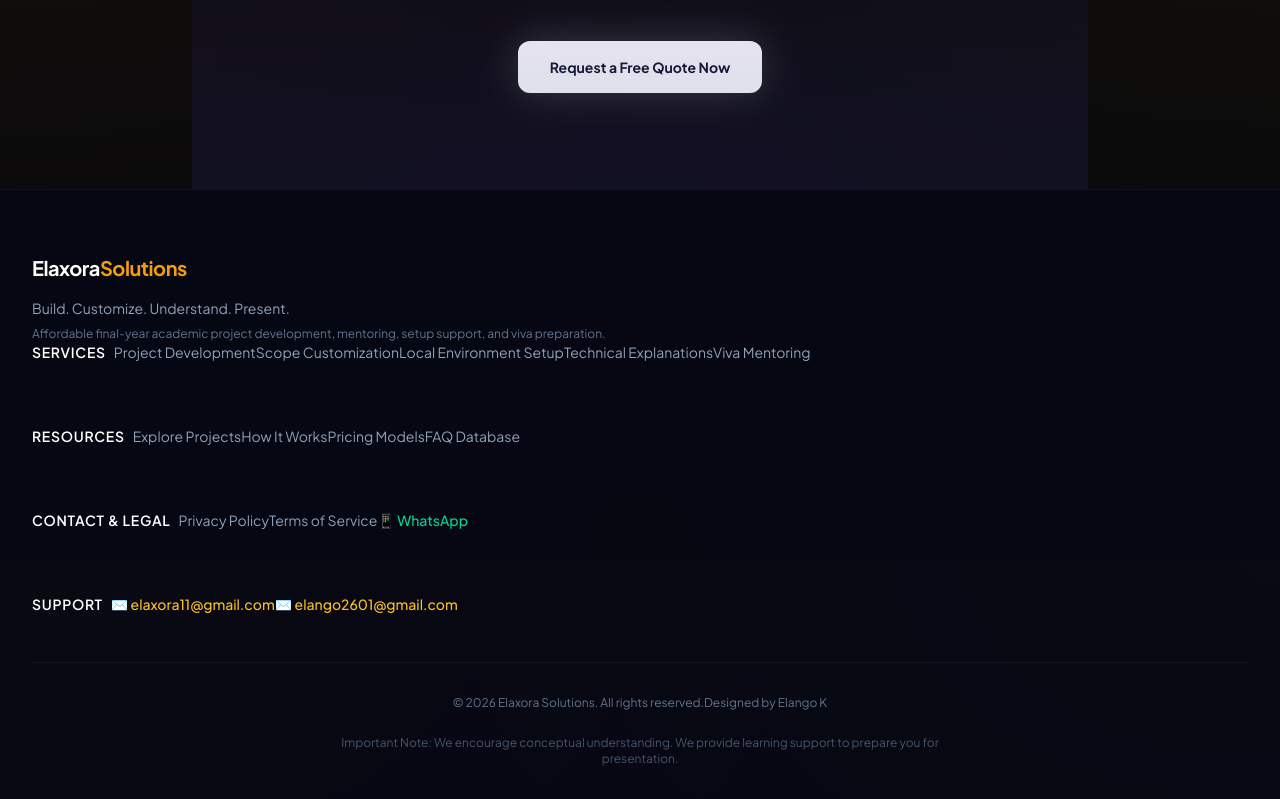
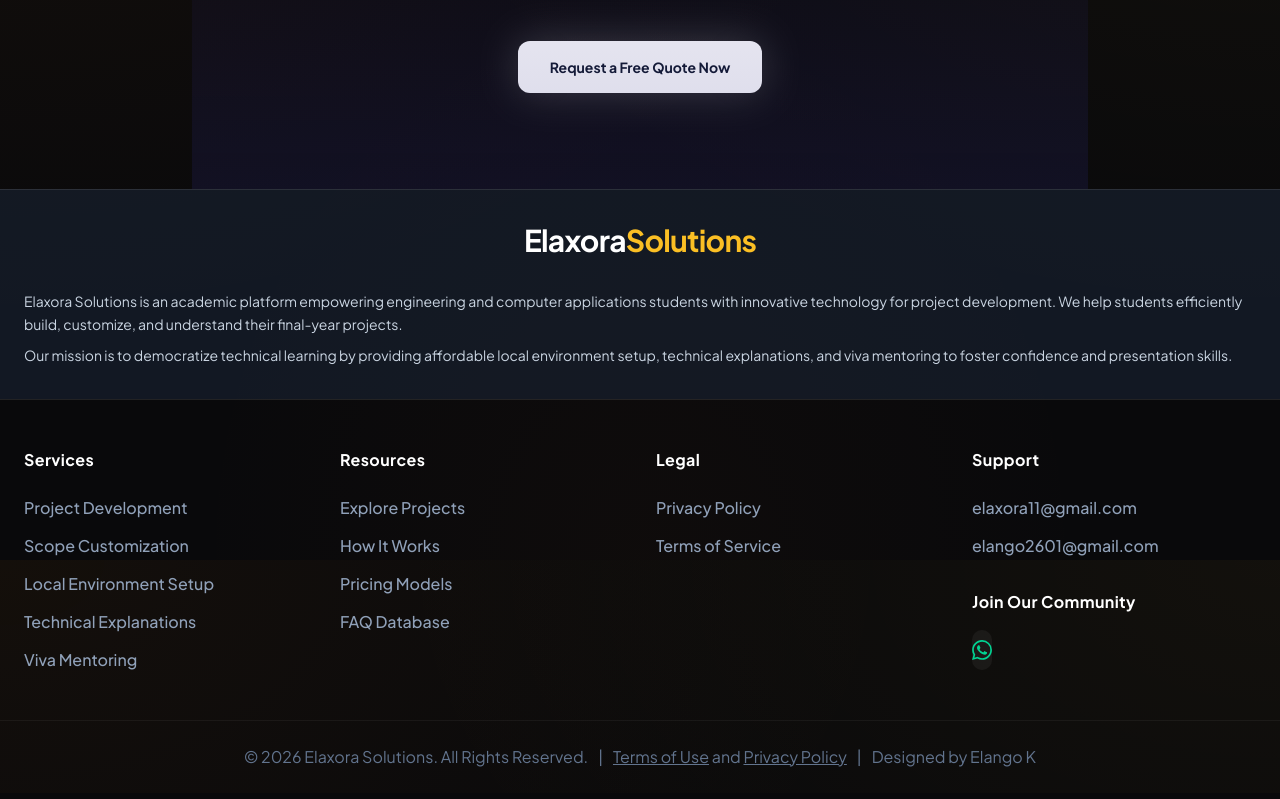
Before and after one commit to elango2601/Elaxora_Project, a Next.js app in the folder frontend/: page / in a window 1280 px wide. Shown: the part 3440-4239 px from the top of the page. Built offline with nearby package versions, Linux system fonts and the light colour scheme; no server answers.

Commit message:
Redesign footer to match exact eKomn reference layout

```diff
--- a/frontend/src/components/Footer.tsx
+++ b/frontend/src/components/Footer.tsx
@@ -2,46 +2,55 @@ import Link from "next/link";
 
 export default function Footer() {
   return (
-    <footer className="border-t border-white/5 bg-slate-950/60 pt-16 pb-8">
-      <div className="mx-auto max-w-7xl px-4 sm:px-6 lg:px-8">
-        <div className="flex flex-col lg:flex-row justify-between gap-12 lg:gap-24 mb-12">
+    <footer className="text-white">
 
-          {/* Left Side: Brand (Elaxora Solution) */}
-          <div className="w-full lg:w-1/3">
-            <Link href="/" className="flex items-center space-x-2 mb-4">
-              <span className="text-xl font-bold tracking-tight text-white">
-                Elaxora<span className="text-brand-primary text-indigo-500">Solutions</span>
+      {/* Top Band - Logo & Description */}
+      <div className="bg-slate-800/50 border-t border-white/10">
+        <div className="max-w-[1400px] mx-auto px-6 py-8 lg:py-12 flex flex-col lg:flex-row items-center lg:items-start gap-8">
+
+          {/* Logo Area */}
+          <div className="w-full lg:w-[25%] flex justify-center lg:justify-start">
+            <Link href="/" className="flex items-center space-x-2">
+              <span className="text-3xl font-bold tracking-tight text-white">
+                Elaxora<span className="text-indigo-400">Solutions</span>
               </span>
             </Link>
-            <p className="text-sm text-slate-400 mb-2 pr-4">
-              Build. Customize. Understand. Present.
+          </div>
+
+          {/* Text Description Area */}
+          <div className="w-full lg:w-[75%] text-sm text-slate-300 leading-relaxed text-center lg:text-left">
+            <p className="mb-2">
+              Elaxora Solutions is an academic platform empowering engineering and computer applications students with innovative technology for project development. We help students efficiently build, customize, and understand their final-year projects.
             </p>
-            <p className="text-xs text-slate-500 pr-4">
-              Affordable final-year academic project development, mentoring, setup support, and viva preparation.
+            <p>
+              Our mission is to democratize technical learning by providing affordable local environment setup, technical explanations, and viva mentoring to foster confidence and presentation skills.
             </p>
           </div>
 
-          {/* Right Side: Single Column, Multiple Rows */}
-          <div className="w-full lg:w-2/3 flex flex-col space-y-8">
+        </div>
+      </div>
 
-            {/* Services Row */}
-            <div className="flex flex-col md:flex-row md:items-center gap-2 md:gap-6">
-              <h3 className="text-sm font-semibold text-white uppercase tracking-wider min-w-[150px]">Services</h3>
-              <ul className="flex flex-wrap gap-x-6 gap-y-2 text-sm text-slate-400">
-                <li className="hover:text-white cursor-pointer transition-colors">Project Development</li>
-                <li className="hover:text-white cursor-pointer transition-colors">Scope Customization</li>
-                <li className="hover:text-white cursor-pointer transition-colors">Local Environment Setup</li>
-                <li className="hover:text-white cursor-pointer transition-colors">Technical Explanations</li>
-                <li className="hover:text-white cursor-pointer transition-colors">Viva Mentoring</li>
+      {/* Bottom Band - Links Columns */}
+      <div className="bg-[#0f111a] border-t border-white/10">
+        <div className="max-w-[1400px] mx-auto px-6 py-12 lg:py-16">
+          <div className="grid grid-cols-2 md:grid-cols-4 gap-x-8 gap-y-12">
+
+            {/* Column 1: Services */}
+            <div>
+              <h3 className="text-white font-bold text-[15px] mb-6 tracking-wide">Services</h3>
+              <ul className="space-y-3.5 text-[14px] text-slate-400 font-medium">
+                <li><span className="hover:text-white cursor-pointer transition-colors">Project Development</span></li>
+                <li><span className="hover:text-white cursor-pointer transition-colors">Scope Customization</span></li>
+                <li><span className="hover:text-white cursor-pointer transition-colors">Local Environment Setup</span></li>
+                <li><span className="hover:text-white cursor-pointer transition-colors">Technical Explanations</span></li>
+                <li><span className="hover:text-white cursor-pointer transition-colors">Viva Mentoring</span></li>
               </ul>
             </div>
 
-            <div className="w-full h-px bg-white/5"></div>
-
-            {/* Resources Row */}
-            <div className="flex flex-col md:flex-row md:items-center gap-2 md:gap-6">
-              <h3 className="text-sm font-semibold text-white uppercase tracking-wider min-w-[150px]">Resources</h3>
-              <ul className="flex flex-wrap gap-x-6 gap-y-2 text-sm text-slate-400">
+            {/* Column 2: Resources */}
+            <div>
+              <h3 className="text-white font-bold text-[15px] mb-6 tracking-wide">Resources</h3>
+              <ul className="space-y-3.5 text-[14px] text-slate-400 font-medium">
                 <li><Link href="/projects" className="hover:text-white transition-colors">Explore Projects</Link></li>
                 <li><Link href="/how-it-works" className="hover:text-white transition-colors">How It Works</Link></li>
                 <li><Link href="/pricing" className="hover:text-white transition-colors">Pricing Models</Link></li>
@@ -49,49 +58,52 @@ export default function Footer() {
               </ul>
             </div>
 
-            <div className="w-full h-px bg-white/5"></div>
-
-            {/* Contact & Legal Row */}
-            <div className="flex flex-col md:flex-row md:items-center gap-2 md:gap-6">
-              <h3 className="text-sm font-semibold text-white uppercase tracking-wider min-w-[150px]">Contact & Legal</h3>
-              <ul className="flex flex-wrap gap-x-6 gap-y-2 text-sm text-slate-400">
+            {/* Column 3: Legal */}
+            <div>
+              <h3 className="text-white font-bold text-[15px] mb-6 tracking-wide">Legal</h3>
+              <ul className="space-y-3.5 text-[14px] text-slate-400 font-medium">
                 <li><Link href="/privacy" className="hover:text-white transition-colors">Privacy Policy</Link></li>
                 <li><Link href="/terms" className="hover:text-white transition-colors">Terms of Service</Link></li>
-                <li>
-                  <a href="https://wa.me/916374578233" target="_blank" rel="noopener noreferrer" className="text-emerald-400 hover:text-emerald-300 transition-colors font-medium flex items-center gap-1.5">
-                    📱 WhatsApp
-                  </a>
-                </li>
               </ul>
             </div>
 
-            <div className="w-full h-px bg-white/5"></div>
+            {/* Column 4: Support & Community */}
+            <div>
+              <h3 className="text-white font-bold text-[15px] mb-6 tracking-wide">Support</h3>
+              <ul className="space-y-3.5 text-[14px] text-slate-400 font-medium mb-8">
+                <li><a href="mailto:elaxora11@gmail.com" className="hover:text-white transition-colors">elaxora11@gmail.com</a></li>
+                <li><a href="mailto:elango2601@gmail.com" className="hover:text-white transition-colors">elango2601@gmail.com</a></li>
+              </ul>
 
-            {/* Support Row */}
-            <div className="flex flex-col md:flex-row md:items-center gap-2 md:gap-6">
-              <h3 className="text-sm font-semibold text-white uppercase tracking-wider min-w-[150px]">Support</h3>
-              <ul className="flex flex-wrap gap-x-6 gap-y-2 text-sm text-slate-400">
-                <li><a href="mailto:elaxora11@gmail.com" className="text-indigo-400 hover:text-indigo-300 transition-colors font-medium">✉️ elaxora11@gmail.com</a></li>
-                <li><a href="mailto:elango2601@gmail.com" className="text-indigo-400 hover:text-indigo-300 transition-colors font-medium">✉️ elango2601@gmail.com</a></li>
-              </ul>
+              <h3 className="text-white font-bold text-[15px] mb-4 tracking-wide">Join Our Community</h3>
+              <div>
+                <a href="https://wa.me/916374578233" target="_blank" rel="noopener noreferrer" className="inline-flex items-center justify-center w-10 h-10 rounded-full bg-white/5 hover:bg-white/10 transition-colors">
+                  <svg className="w-5 h-5 text-emerald-400" viewBox="0 0 24 24" fill="currentColor">
+                    <path d="M17.472 14.382c-.297-.149-1.758-.867-2.03-.967-.273-.099-.471-.148-.67.15-.197.297-.767.966-.94 1.164-.173.199-.347.223-.644.075-.297-.15-1.255-.463-2.39-1.475-.883-.788-1.48-1.761-1.653-2.059-.173-.297-.018-.458.13-.606.134-.133.298-.347.446-.52.149-.174.198-.298.298-.497.099-.198.05-.371-.025-.52-.075-.149-.669-1.612-.916-2.207-.242-.579-.487-.5-.669-.51-.173-.008-.371-.01-.57-.01-.198 0-.52.074-.792.372-.272.297-1.04 1.016-1.04 2.479 0 1.462 1.065 2.875 1.213 3.074.149.198 2.096 3.2 5.077 4.487.709.306 1.262.489 1.694.625.712.227 1.36.195 1.871.118.571-.085 1.758-.719 2.006-1.413.248-.694.248-1.289.173-1.413-.074-.124-.272-.198-.57-.347m-5.421 7.403h-.004a9.87 9.87 0 01-5.031-1.378l-.361-.214-3.741.982.998-3.648-.235-.374a9.86 9.86 0 01-1.51-5.26c.001-5.45 4.436-9.884 9.888-9.884 2.64 0 5.122 1.03 6.988 2.898a9.825 9.825 0 012.893 6.994c-.003 5.45-4.437 9.884-9.885 9.884m8.413-18.297A11.815 11.815 0 0012.05 0C5.495 0 .16 5.335.157 11.892c0 2.096.547 4.142 1.588 5.945L.057 24l6.305-1.654a11.882 11.882 0 005.683 1.448h.005c6.554 0 11.89-5.335 11.893-11.893a11.821 11.821 0 00-3.48-8.413Z"/>
+                  </svg>
+                </a>
+              </div>
             </div>
 
           </div>
         </div>
+      </div>
 
-        {/* Copy block */}
-        <div className="border-t border-white/5 pt-8 flex flex-col lg:flex-row justify-between items-center text-xs text-slate-500 gap-6 text-center lg:text-left">
-          <p className="order-2 lg:order-1">
-            © {new Date().getFullYear()} Elaxora Solutions. All rights reserved.
-            <br className="lg:hidden mt-1" />
-            <span className="hidden lg:inline mx-2">|</span>
-            Designed by Elango K
+      {/* Copyright Bar */}
+      <div className="bg-[#0a0b10] border-t border-white/5">
+        <div className="max-w-[1400px] mx-auto px-6 py-6 flex flex-col md:flex-row justify-center items-center gap-1.5 text-[13px] text-slate-500">
+          <p>© {new Date().getFullYear()} Elaxora Solutions. All Rights Reserved.</p>
+          <div className="hidden md:block px-1">|</div>
+          <p>
+            <Link href="/terms" className="hover:text-white transition-colors underline decoration-slate-600 underline-offset-2">Terms of Use</Link>
+            {" "}and{" "}
+            <Link href="/privacy" className="hover:text-white transition-colors underline decoration-slate-600 underline-offset-2">Privacy Policy</Link>
           </p>
-          <p className="text-slate-600 max-w-2xl lg:text-right text-center order-1 lg:order-2 px-4 lg:px-0">
-            Important Note: We encourage conceptual understanding. We provide learning support to prepare you for presentation.
-          </p>
+          <div className="hidden md:block px-1">|</div>
+          <p>Designed by Elango K</p>
         </div>
       </div>
+
     </footer>
   );
 }
```
